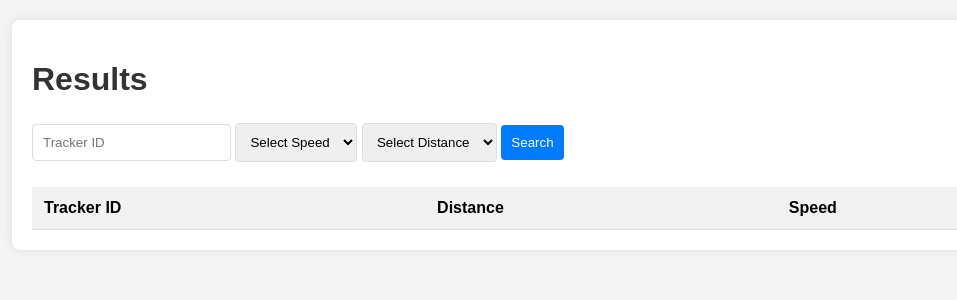
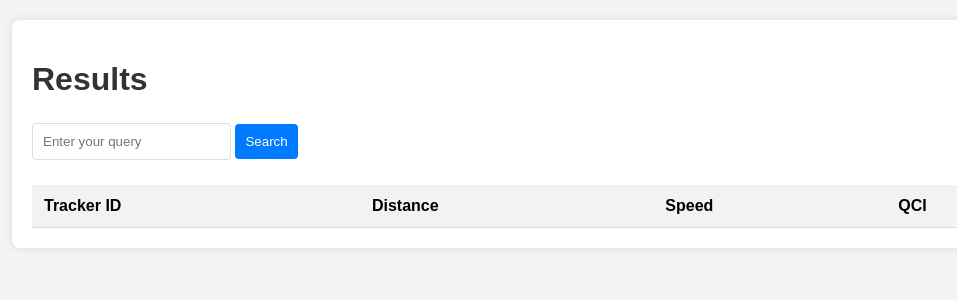
Before and after one commit to parzi-val/fuzzy-query-processing, a Flask app: page /results in a window 1280 px wide. Shown: the top 300 px of the page, without its empty margins (96-1053 px from the left). Run offline with Flask 3, Linux system fonts and the light colour scheme; data that the repository does not hold is empty.

Commit message:
fuzzy engine

```diff
--- a/app.py
+++ b/app.py
@@ -1,6 +1,7 @@
 from flask import Flask, request, render_template, redirect, url_for
 from pymongo import MongoClient
 import os
+from FuzzyQuerying import FuzzyEngine  # Import the FuzzyEngine
 
 app = Flask(__name__)
 
@@ -9,24 +10,14 @@ client = MongoClient('mongodb://localhost:27017/')
 db = client['tracking_db']
 collection = db['trackers']
 
+# Initialize FuzzyEngine
+fuzzy_engine = FuzzyEngine(client)
+
 # Configurations
 UPLOAD_FOLDER = 'uploads'
 PROCESSED_FOLDER = 'processed'
 os.makedirs(UPLOAD_FOLDER, exist_ok=True)
 os.makedirs(PROCESSED_FOLDER, exist_ok=True)
-
-# Speed and distance ranges
-SPEED_RANGES = {
-    'slow': (0, 1000),
-    'medium': (1000, 6000),
-    'fast': (6000, float('inf'))
-}
-
-DISTANCE_RANGES = {
-    'short': (0, 30),
-    'medium': (30, 100),
-    'long': (100, float('inf'))
-}
 
 # Route to upload video
 @app.route('/', methods=['GET', 'POST'])
@@ -50,30 +41,16 @@ def upload_video():
 # Route to show results
 @app.route('/results', methods=['GET'])
 def results():
-    tracker_id = request.args.get('tracker_id')
-    speed_category = request.args.get('speed_category')
-    distance_category = request.args.get('distance_category')
-    distance_range = None
-    speed_range = None
+    query = request.args.get('query')
 
-    query = {}
+    if query:
+        subject, action, attribute, fuzzy_value = fuzzy_engine.parse_natural_language_query(query)
+        fuzzy_set = fuzzy_engine.map_fuzzy_value_to_set(fuzzy_value)
+        results = fuzzy_engine.execute_fuzzy_query(fuzzy_set)
+    else:
+        results = []
 
-    if tracker_id:
-        query['tracker_id'] = tracker_id
-
-    if speed_category and speed_category in SPEED_RANGES:
-        min_speed, max_speed = SPEED_RANGES[speed_category]
-        query['speed'] = {'$gte': min_speed, '$lte': max_speed}
-        speed_range = (min_speed, max_speed)
-
-    if distance_category and distance_category in DISTANCE_RANGES:
-        min_distance, max_distance = DISTANCE_RANGES[distance_category]
-        query['distance'] = {'$gte': min_distance, '$lte': max_distance}
-        distance_range = (min_distance, max_distance)
-
-    data = collection.find(query).limit(30)
-
-    return render_template('results.html', data=data, speed_range=speed_range, distance_range=distance_range)
+    return render_template('results.html', data=results)
 
 def process_video(file_path):
     # Replace this with actual video processing logic
@@ -85,4 +62,4 @@ def process_video(file_path):
     }
 
 if __name__ == '__main__':
-    app.run(debug=True)
+    app.run(host='0.0.0.0', port=5000)
--- a/requirements.txt
+++ /dev/null
@@ -1,2 +0,0 @@
-flask
-pymongo
--- a/templates/results.html
+++ b/templates/results.html
@@ -27,7 +27,7 @@
         form {
             margin-bottom: 20px;
         }
-        select, input[type="text"], button {
+        input[type="text"], button {
             padding: 10px;
             margin: 5px 0;
             border: 1px solid #ddd;
@@ -41,12 +41,6 @@
         }
         button:hover {
             background-color: #0056b3;
-        }
-        .range-info {
-            margin-bottom: 20px;
-            padding: 10px;
-            background-color: #e9ecef;
-            border-radius: 4px;
         }
         table {
             width: 100%;
@@ -70,33 +64,9 @@
     <div class="container">
         <h1>Results</h1>
         <form action="/results" method="get">
-            <input type="text" name="tracker_id" placeholder="Tracker ID">
-            <select name="speed_category">
-                <option value="">Select Speed</option>
-                <option value="slow">Slow</option>
-                <option value="medium">Medium</option>
-                <option value="fast">Fast</option>
-            </select>
-            <select name="distance_category">
-                <option value="">Select Distance</option>
-                <option value="short">Short</option>
-                <option value="medium">Medium</option>
-                <option value="long">Long</option>
-            </select>
+            <input type="text" name="query" placeholder="Enter your query">
             <button type="submit">Search</button>
         </form>
-
-        {% if speed_range %}
-            <div class="range-info">
-                <p>Speed Range: {{ speed_range[0] }} - {{ speed_range[1] }}</p>
-            </div>
-        {% endif %}
-
-        {% if distance_range %}
-            <div class="range-info">
-                <p>Distance Range: {{ distance_range[0] }} - {{ distance_range[1] }}</p>
-            </div>
-        {% endif %}
 
         <table>
             <thead>
@@ -104,6 +74,7 @@
                     <th>Tracker ID</th>
                     <th>Distance</th>
                     <th>Speed</th>
+                    <th>QCI</th>
                 </tr>
             </thead>
             <tbody>
@@ -112,6 +83,7 @@
                         <td>{{ item.tracker_id }}</td>
                         <td>{{ item.distance }}</td>
                         <td>{{ item.speed }}</td>
+                        <td>{{ item.qci }}</td>
                     </tr>
                 {% endfor %}
             </tbody>
```
Also changed, not shown: FuzzyQuerying.py (added, +90 -0 lines), 1 other file.
